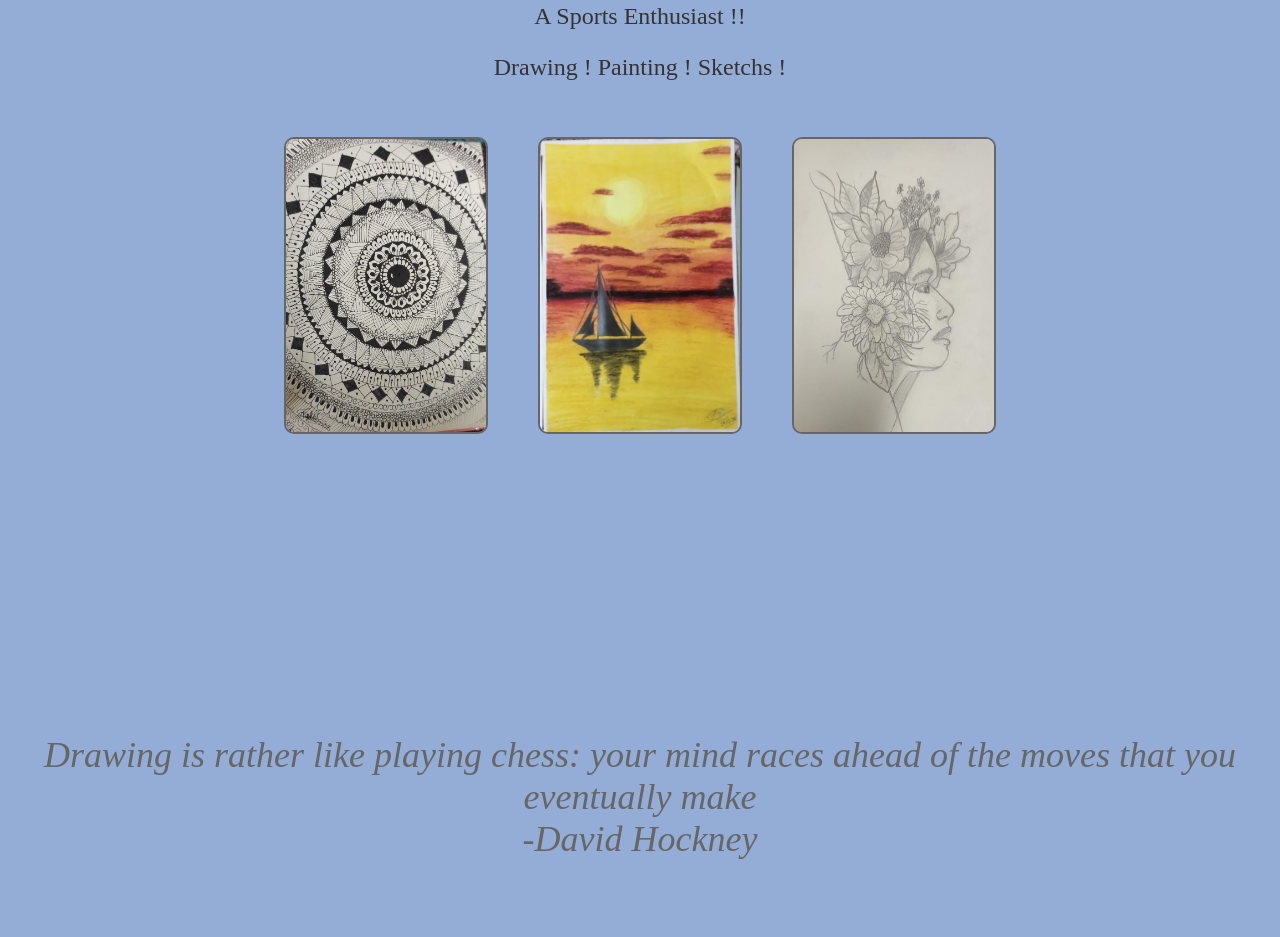
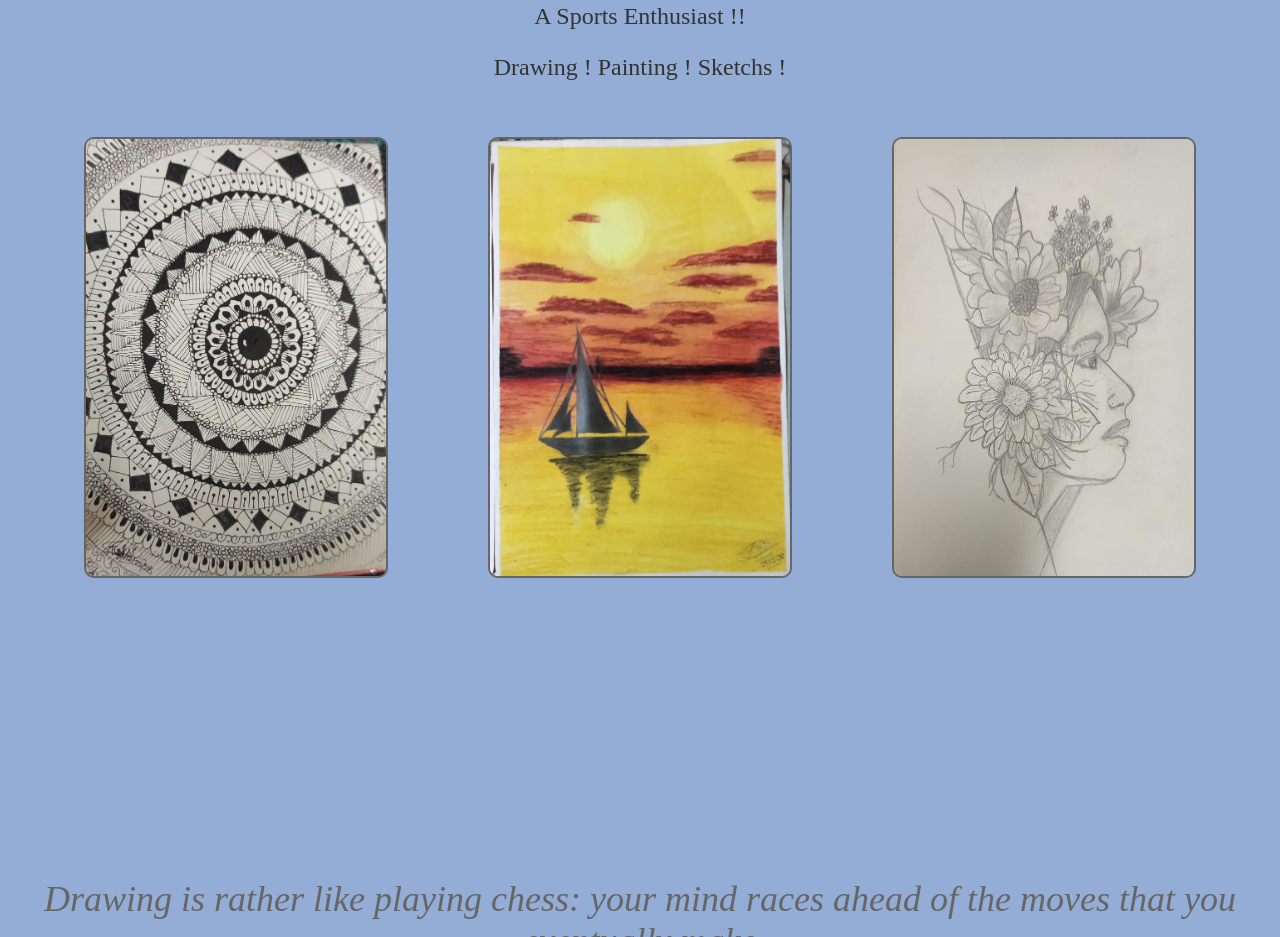
Before and after one commit to Tulsi2004/portfolio.github.io, a plain HTML site: page index.html in a window 1280 px wide. Shown: the part 4211-5148 px from the top of the page. Drawn offline with Linux system fonts and the light colour scheme.

Commit message:
Update styles.css

```diff
--- a/styles.css
+++ b/styles.css
@@ -197,13 +197,13 @@ font-size: 36px;
 {
 display: flex;
 justify-content: center;
-gap: 50px;
+gap: 100px;
 flex-wrap: wrap;
 }
 
 .drawing
 {
-max-width: 200px;
+max-width: 300px;
 border: 2px solid #666;
 border-radius: 10px;
 overflow: hidden;
```
